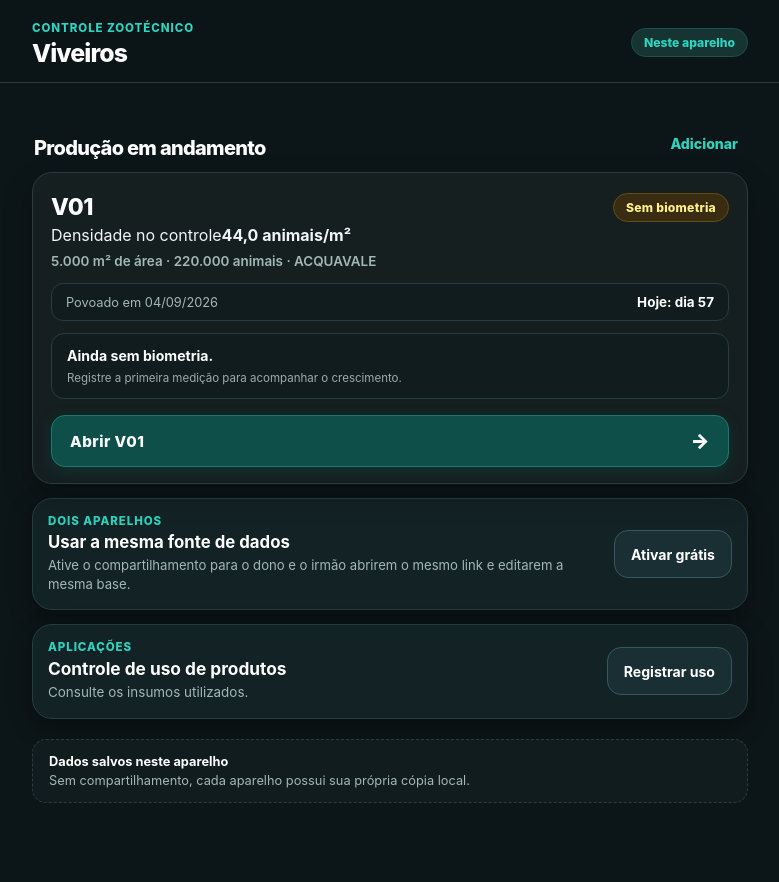
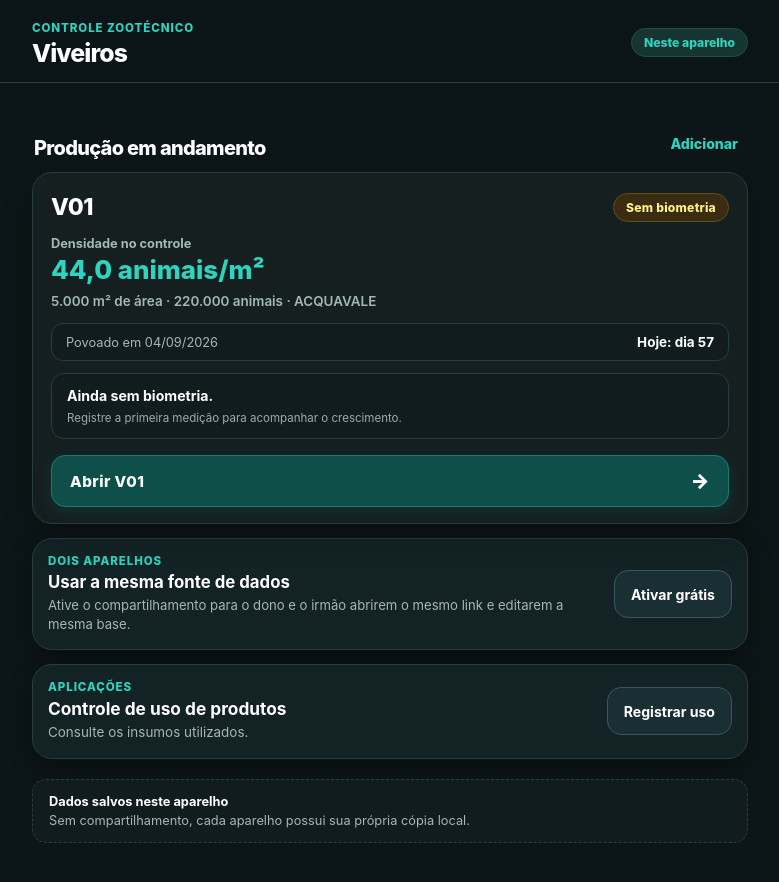
Before and after one commit to Georlan/ViveiroDaniel, a React (Vite) app: page / in a window 1280 px wide. Shown: the top 882 px of the page, without its empty margins (250-1029 px from the left). Built offline with nearby package versions, Linux system fonts and the light colour scheme.

Commit message:
style: emphasize animals per square meter in pond views

```diff
--- a/src/styles.css
+++ b/src/styles.css
@@ -3885,3 +3885,62 @@ body {
     grid-column: 1 / -1;
   }
 }
+
+/* Prioridade zootécnica: densidade cadastrada em animais por m².
+   Hectares permanecem somente como unidade técnica de persistência. */
+.pond-card-head > div:first-child {
+  min-width: 0;
+}
+.pond-density-primary {
+  display: grid;
+  gap: 3px;
+  margin-top: 11px;
+}
+.pond-density-primary > span,
+.pond-density-hero > span,
+.pond-form-density-preview > span {
+  color: var(--text-muted);
+  font-size: .8rem;
+  font-weight: 650;
+}
+.pond-density-primary > strong {
+  color: var(--accent-teal);
+  font-size: clamp(1.25rem, 5vw, 1.62rem);
+  font-weight: 850;
+  line-height: 1.2;
+  overflow-wrap: anywhere;
+}
+.pond-header-card .pond-density-hero {
+  display: grid;
+  gap: 4px;
+  margin-top: 18px;
+}
+.pond-density-hero > strong {
+  color: var(--accent-teal);
+  font-size: clamp(1.7rem, 7vw, 2.25rem);
+  font-weight: 850;
+  letter-spacing: -.03em;
+  line-height: 1.15;
+}
+.pond-density-hero > small {
+  color: var(--text-muted);
+  font-size: .74rem;
+  line-height: 1.4;
+}
+.pond-form-density-preview {
+  display: grid;
+  gap: 5px;
+  padding: 13px 14px;
+  border-left: 3px solid var(--accent-teal);
+  background: var(--surface-raised);
+}
+.pond-form-density-preview strong {
+  color: var(--accent-teal);
+  font-size: 1.28rem;
+  line-height: 1.25;
+}
+.pond-form-density-preview small {
+  color: var(--text-muted);
+  font-size: .75rem;
+  line-height: 1.45;
+}
```
